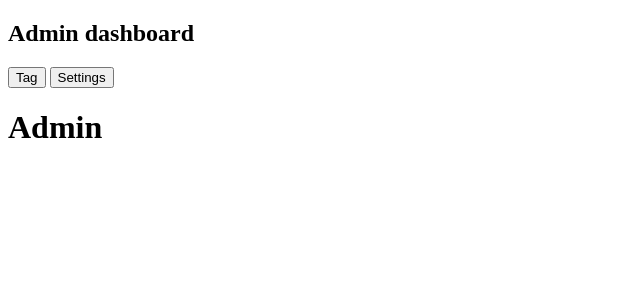
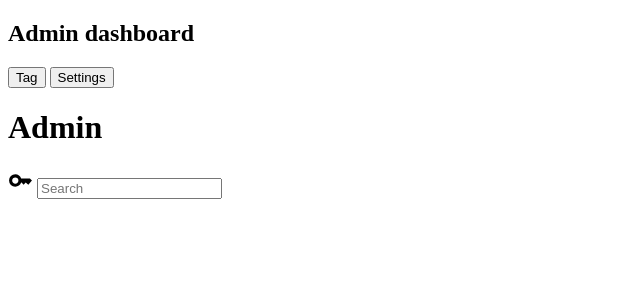
Before and after one commit to theplanetv/website-planetv, a SvelteKit app in the folder web-svelte/: page /admin in a window 1280 px wide. Shown: the top 300 px of the page, without its empty margins (0-640 px from the left). Built offline with nearby package versions, Linux system fonts and the light colour scheme; no server answers.

Commit message:
web-svelte: update effect can change on search and activeOption

```diff
--- a/web-svelte/src/components/MenuAdmin.svelte
+++ b/web-svelte/src/components/MenuAdmin.svelte
@@ -10,7 +10,7 @@
   <div class="flex flex-col">
     <button
       class={`py-2
-        ${activeOption === ActiveOptionEnum.BLOGTAG ?
+        ${activeOption.value === ActiveOptionEnum.BLOGTAG ?
         "bg-orange-svelte text-white" :
         ""
         }`
@@ -24,7 +24,7 @@
 
     <button
     class={`py-2
-      ${activeOption === ActiveOptionEnum.SETTINGS ?
+      ${activeOption.value === ActiveOptionEnum.SETTINGS ?
       "bg-orange-svelte text-white" :
       ""
       }`
--- /dev/null
+++ b/web-svelte/src/components/display/DisplayAdmin.svelte
@@ -0,0 +1,39 @@
+<script>
+  import KeyIcon from '../../components/icon/KeyIcon.svelte';
+
+  let { search } = $props();
+  let searchInput = $state('');
+
+  /**
+   * Update the search prop when the Enter key is pressed.
+   * @param {Event} event
+   */
+   function onKeyDown(event) {
+    if (event.key === 'Enter') {
+      search.value = event.target.value;
+      searchInput = search.value; // Keep the state in sync
+    }
+  }
+
+  /**
+   * Reset the input value to the current search prop on blur.
+   * @param {Event} event
+   */
+  function onBlur(event) {
+    event.target.value = search.value;
+  }
+</script>
+
+<div>
+  <label>
+    <KeyIcon />
+    <input
+      class="outline-none grow"
+      type='text'
+      placeholder="Search"
+      value={search.value}
+      onkeydown={onKeyDown}
+      onblur={onBlur}
+    />
+  </label>
+</div>
--- a/web-svelte/src/routes/admin/+page.svelte
+++ b/web-svelte/src/routes/admin/+page.svelte
@@ -4,10 +4,11 @@
   import { env } from '$env/dynamic/public';
 
   import { ActiveOptionEnum } from '$lib/enum.js';
+  import DisplayAdmin from '../../components/display/DisplayAdmin.svelte';
   import MenuAdmin from '../../components/MenuAdmin.svelte';
 
-  let activeOption = $state(ActiveOptionEnum.BLOGTAG);
-  let search = $state('');
+  let activeOption = $state({ value: ActiveOptionEnum.BLOGTAG });
+  let search = $state({ value: '' });
   let limit = $state(10);
   let page = $state(1);
 
@@ -15,8 +16,6 @@
   let data = $state([]);
 
   $effect(async () => {
-    console.log(env.PUBLIC_SVELTE_API_BASE_URL);
-
     try {
       const authResponse = await fetch(`${env.PUBLIC_SVELTE_API_BASE_URL}/api/auth/verify`, {
         method: 'GET',
@@ -38,9 +37,17 @@
       alert('An error occurred. Please try again later.');
       return; // Exit on error
     }
+  })
 
+  $effect(async () => {
+    search.value;
+
+    if (activeOption === ActiveOptionEnum.SETTINGS)
+      return;
+
+    // Fetch count
     try {
-      const countResponse = await fetch(`${env.PUBLIC_SVELTE_API_BASE_URL}/api/blogtag/count?search=${search}`, {
+      const countResponse = await fetch(`${env.PUBLIC_SVELTE_API_BASE_URL}/api/${activeOption.value}/count?search=${search.value}`, {
         method: 'GET',
         credentials: 'include',
         headers: {
@@ -61,8 +68,9 @@
       console.error('An error occurred while fetching count:', error);
     }
 
+    // Fetch data
     try {
-      const dataResponse = await fetch(`${env.PUBLIC_SVELTE_API_BASE_URL}/api/blogtag?search=${search}&limit=${limit}&page=${page}`, {
+      const dataResponse = await fetch(`${env.PUBLIC_SVELTE_API_BASE_URL}/api/${activeOption.value}?search=${search.value}&limit=${limit}&page=${page}`, {
         method: 'GET',
         credentials: 'include',
         headers: {
@@ -82,11 +90,13 @@
     } catch (error) {
       console.error('An error occurred while fetching data:', error);
     }
-  });
+  })
 </script>
 
 <div class="flex">
   <MenuAdmin activeOption={activeOption} />
 
   <h1>Admin</h1>
+
+  <DisplayAdmin search={search} />
 </div>
```
